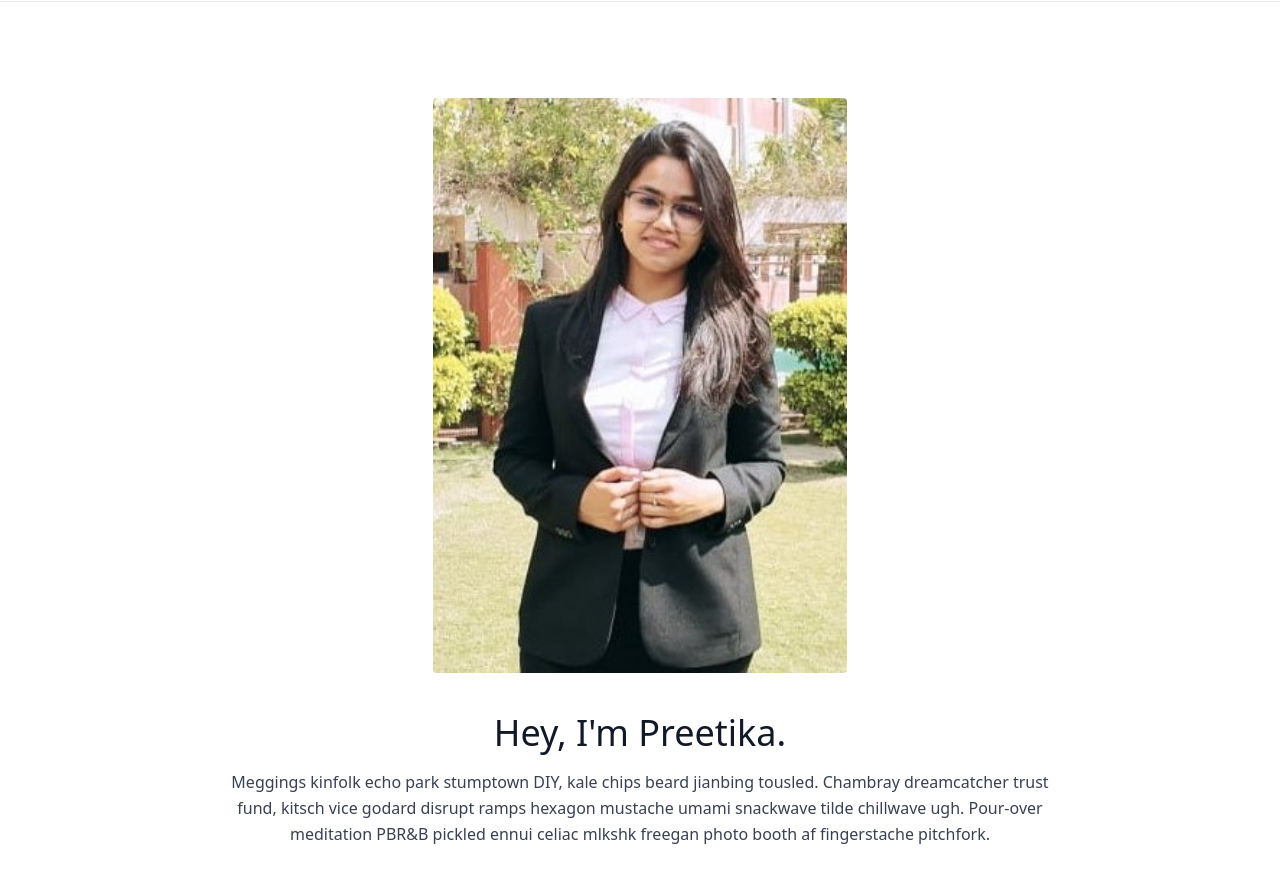
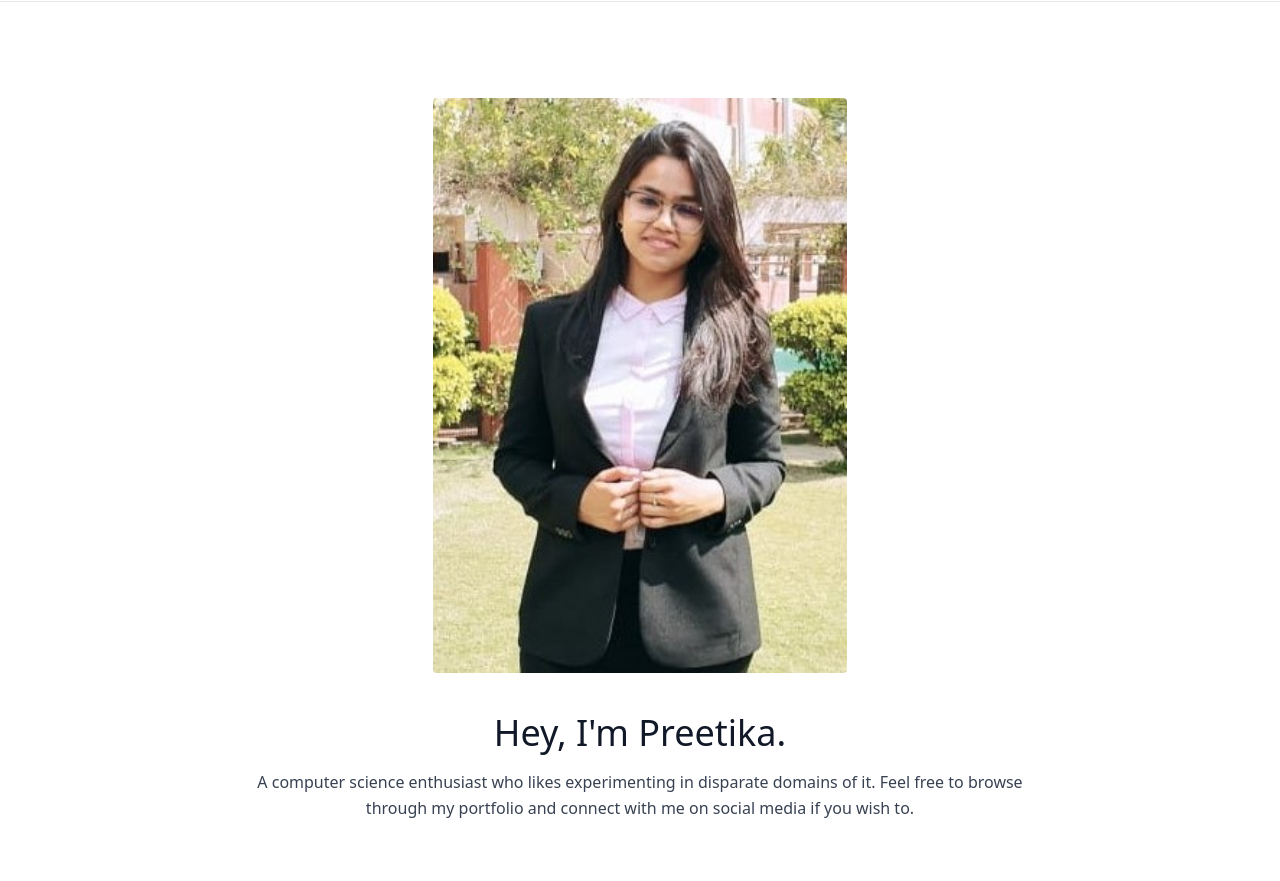
Before and after one commit to Preetikachhotray/preetikachhotray, a plain HTML site: page index.html in a window 1280 px wide. Shown: the part 71-952 px from the top of the page. Drawn offline with nearby package versions, Linux system fonts and the light colour scheme.

Commit message:
Update index.html

```diff
--- a/index.html
+++ b/index.html
@@ -28,7 +28,7 @@
           <img class="lg:w-2/6 md:w-3/6 w-5/6 mb-10 object-cover object-center rounded" alt="hero" src="img1.jpeg">
           <div class="text-center lg:w-2/3 w-full">
             <h1 class="title-font sm:text-4xl text-3xl mb-4 font-medium text-gray-900">Hey, I'm Preetika.</h1>
-            <p class="mb-8 leading-relaxed">Meggings kinfolk echo park stumptown DIY, kale chips beard jianbing tousled. Chambray dreamcatcher trust fund, kitsch vice godard disrupt ramps hexagon mustache umami snackwave tilde chillwave ugh. Pour-over meditation PBR&B pickled ennui celiac mlkshk freegan photo booth af fingerstache pitchfork.</p>
+            <p class="mb-8 leading-relaxed"> A computer science enthusiast who likes experimenting in disparate domains of it. Feel free to browse through my portfolio and connect with me on social media if you wish to. </p>
           </div>
         </div>
       </section>
```
